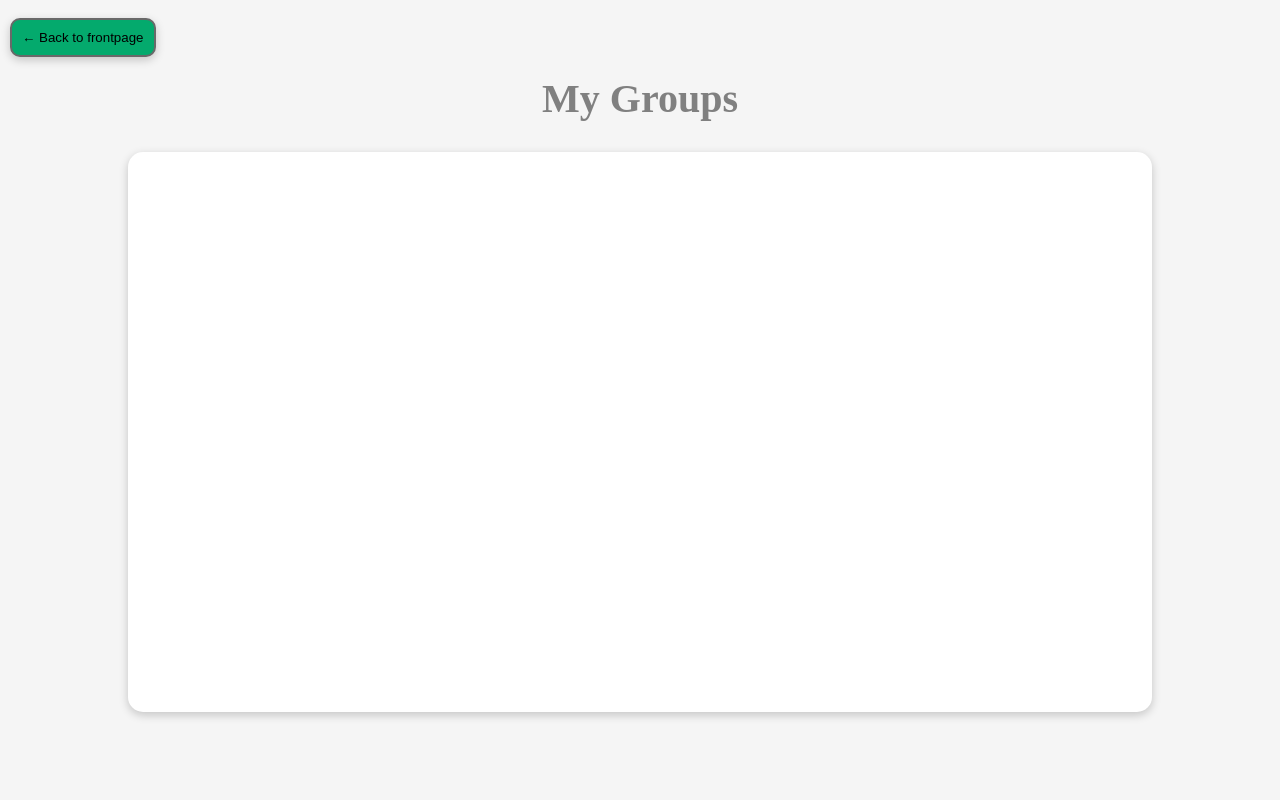
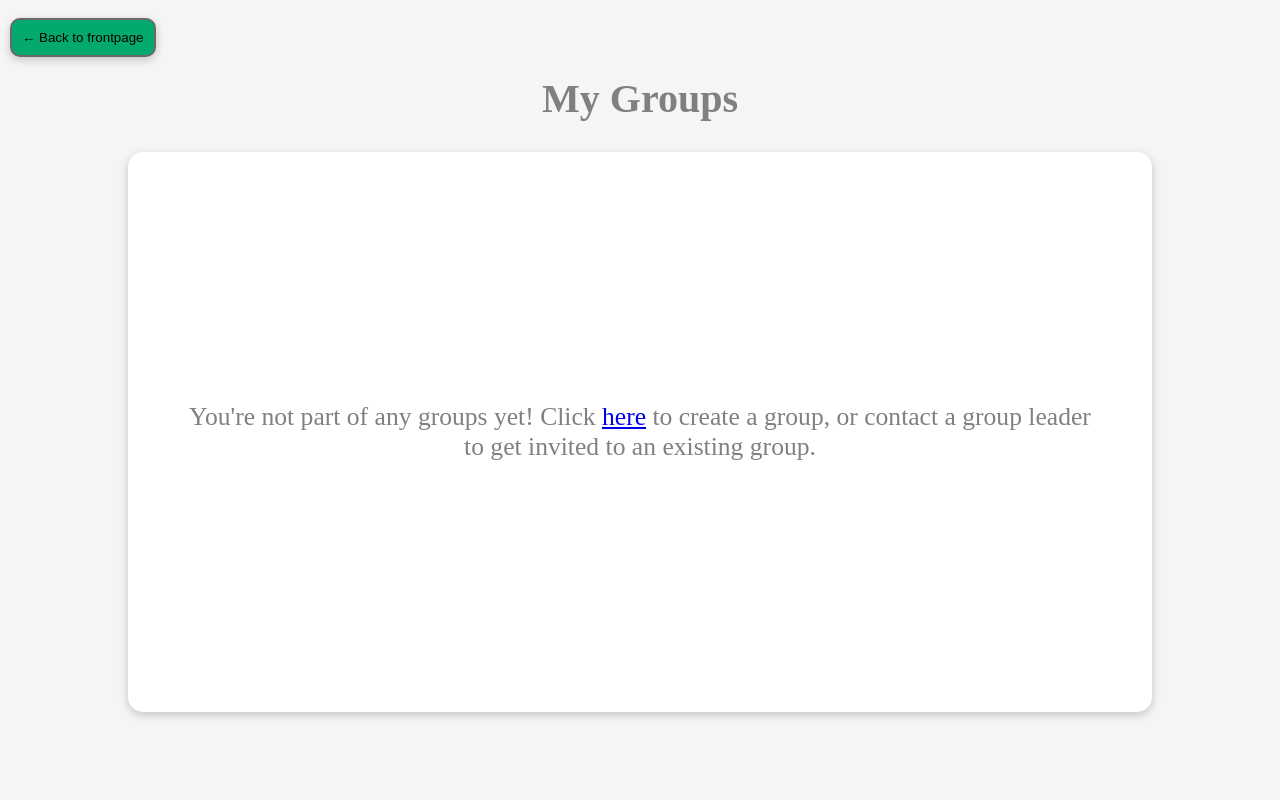
Before and after one commit to Madt2/TDT4145-Prosjekt-Vaar-2022, a Django app: page /GroupUp/groups_page/ in a window 1280 px wide. Run offline with Django 4.2, Linux system fonts and the light colour scheme; data that the repository does not hold is empty.

Commit message:
Changelog: -small fixes to groups page script.

```diff
--- a/GroupUpProject/static/GroupUp/my_groups/groups_script.js
+++ b/GroupUpProject/static/GroupUp/my_groups/groups_script.js
@@ -7,12 +7,9 @@ function handleNoGroups() {
     let containerElements = getId("content_container").children;
     let hasGroupCard = false;
     for (let i = 0; i < containerElements.length; i++) {
-        let a_href = containerElements.children;
-        for (let i = 0; i < a_href.length; i++) {
-            if (containerElements[i].classList.contains('group_card')) {
+        if (containerElements[i].classList.contains('group_link')) {
                 console.log("hei");
                 hasGroupCard = true;
-            }
         }
     }
     console.log(containerElements);
--- a/GroupUpProject/templates/GroupUp/groups_page.html
+++ b/GroupUpProject/templates/GroupUp/groups_page.html
@@ -21,7 +21,7 @@
                         to create a group, or contact a group leader to get invited to an existing group.</p>
 
                     {% for group in groups %}
-                    <a href="{% url 'group_page' pk=group.id %}">
+                    <a class="group_link" href="{% url 'group_page' pk=group.id %}">
                         <div class="group_card">
                             <h4>{{ group.name }}</h4>
                             <img class="card_image" src="{% static 'GroupUp/my_groups/images/user_icon_007.jpg' %}">
```
